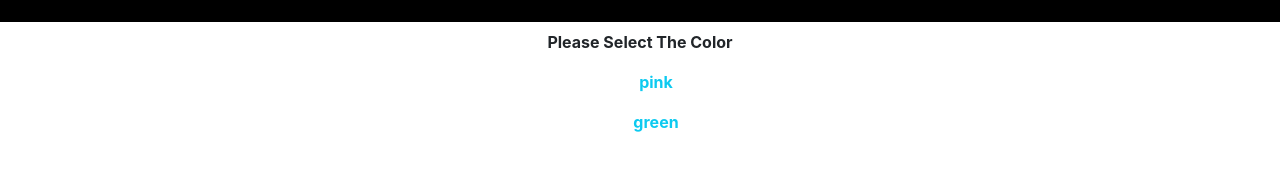
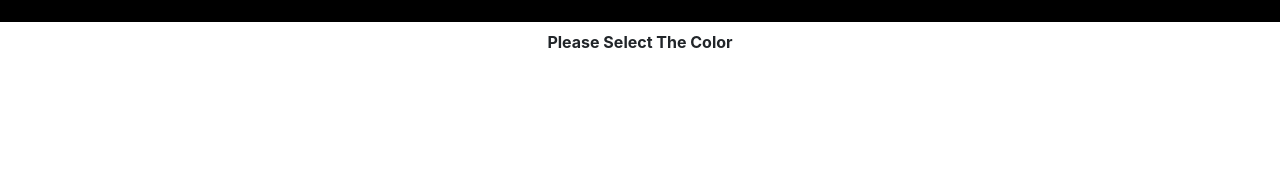
Before and after one commit to bishnuthapako/react-router-color-factory-project, a React (Create React App) app: page /colors in a window 1280 px wide. Shown: the part 218-388 px from the top of the page. Built offline with nearby package versions, Linux system fonts and the light colour scheme.

Commit message:
update coded

```diff
--- a/src/App.js
+++ b/src/App.js
@@ -6,21 +6,31 @@ import Color from "./page/Color"
 import { useState } from 'react';
 import { v4 as uuid } from 'uuid';
 
-const INITIAL_COLOR = [
-  {
-    id: uuid(),
-    name: "pink",
-    color: "pink"
-  },
-  {
-    id: uuid(),
-    name: "green",
-    color: "green"
+// const INITIAL_COLOR = [
+//   {
+//     id: uuid(),
+//     name: "pink",
+//     color: "pink"
+//   },
+//   {
+//     id: uuid(),
+//     name: "green",
+//     color: "green"
+//   }
+// ]
+
+function localFormData(){
+  const localForm = localStorage.getItem("formData");
+  if(localForm){
+    return JSON.parse(localStorage.getItem("formData"))
+  } else {
+    return []
   }
-]
+}
+const newData = localFormData();
 
 function App() {
-  const [colorName, setColorName] = useState(INITIAL_COLOR);
+  const [colorName, setColorName] = useState(newData);
 
   function addNewColor(newColor) {
     setColorName(prev => [{ id: uuid(), ...newColor }, ...prev]);
@@ -34,7 +44,7 @@ function App() {
         <Route path="/colors" element={<Home colorName={colorName} />} />
         <Route path="/new" element={<AddColor addNewColor={addNewColor} />} />
         <Route path="/colors/:color" element={<Color colorName={colorName} />} />
-        <Route path="*" element={<Navigate to="/"/>}/>
+        {/* <Route path="*" element={<Navigate to="/"/>}/> */}
       </Routes>
     </div>
   );
--- a/src/page/AddColor.js
+++ b/src/page/AddColor.js
@@ -1,4 +1,4 @@
-import React, { useState } from 'react';
+import React, { useEffect, useState } from 'react';
 import { useNavigate } from 'react-router-dom';
 import { v4 as uuid } from 'uuid';
 
@@ -12,7 +12,10 @@ function AddColor({addNewColor}) {
   }
 
   const [formData, setFormData] = useState(INITIAL_DATA);
-  console.log(formData.color, 'color')
+
+  useEffect(()=>{
+    localStorage.setItem("formData", JSON.stringify(formData))
+  },[formData])
 
   function handleInputData(e){
     const {name, value} = e.target;
--- a/src/page/Color.js
+++ b/src/page/Color.js
@@ -1,16 +1,12 @@
-import React, { useEffect } from 'react'
-import { useNavigate, useParams } from 'react-router-dom'
+import React from 'react'
+import { Navigate, useNavigate, useParams } from 'react-router-dom'
 
 function Color({colorName}) {
   const navigate = useNavigate();
   const {color} = useParams();
   const findColor = colorName.find((cname)=> cname.name === color);
 
-  useEffect(()=>{
-    if(!findColor.name){
-      navigate("/")
-    }
-  },[color, findColor, navigate])
+  if(!findColor) return <Navigate to="/" />
 
   return (
     <div className='color-background text-center' style={{backgroundColor:`${findColor.color}`}}>
--- a/src/page/Home.js
+++ b/src/page/Home.js
@@ -1,9 +1,9 @@
 import React from 'react'
 import { Link } from 'react-router-dom'
 
-function Home({colorName}) {
+function Home({colorName=[]}) {
 
-
+console.log(colorName, 'homeColor')
   return (
    <>
      <div className='text-center navbar'>
```
Also changed, not shown: 2 other files (tests, documents, lock files or other folders).
